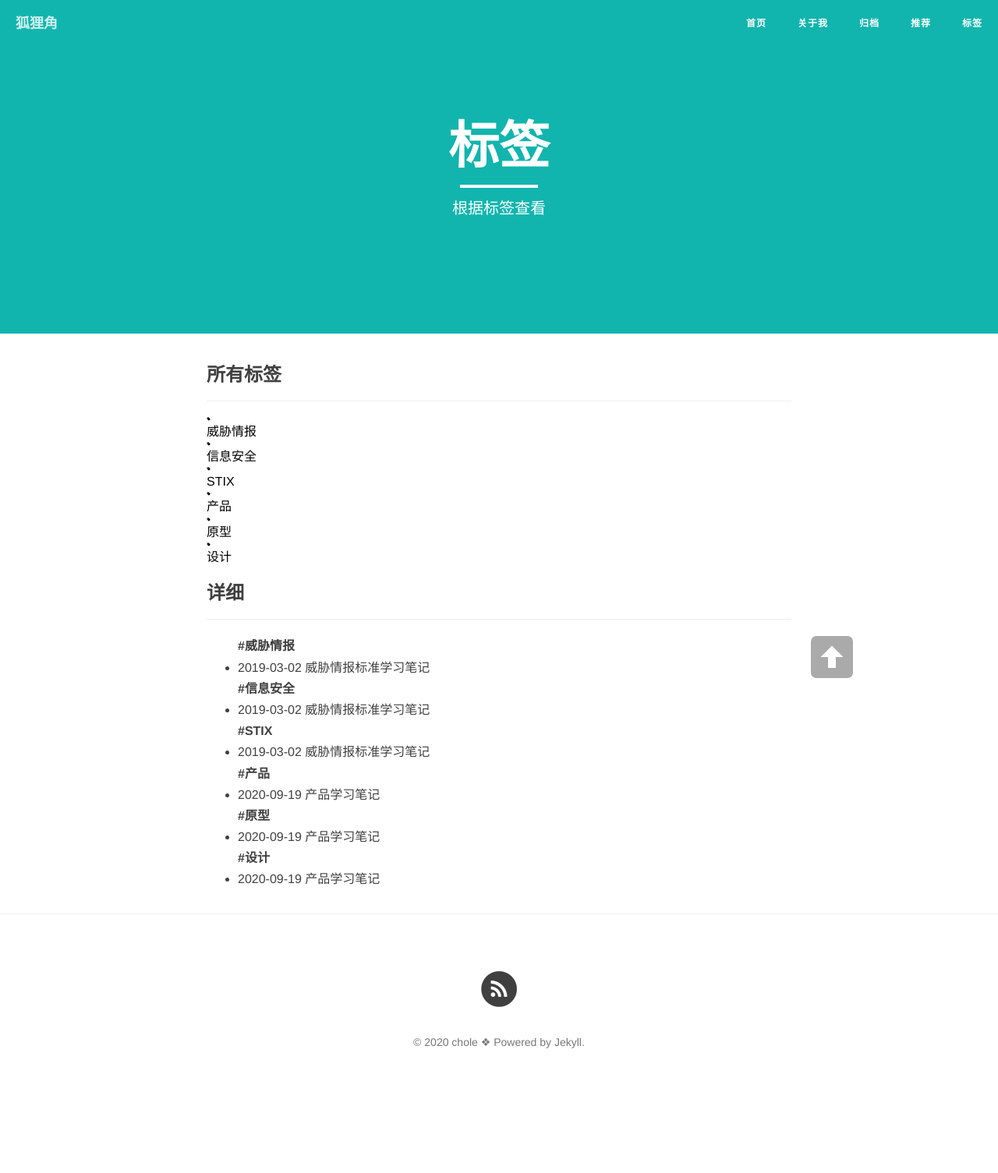
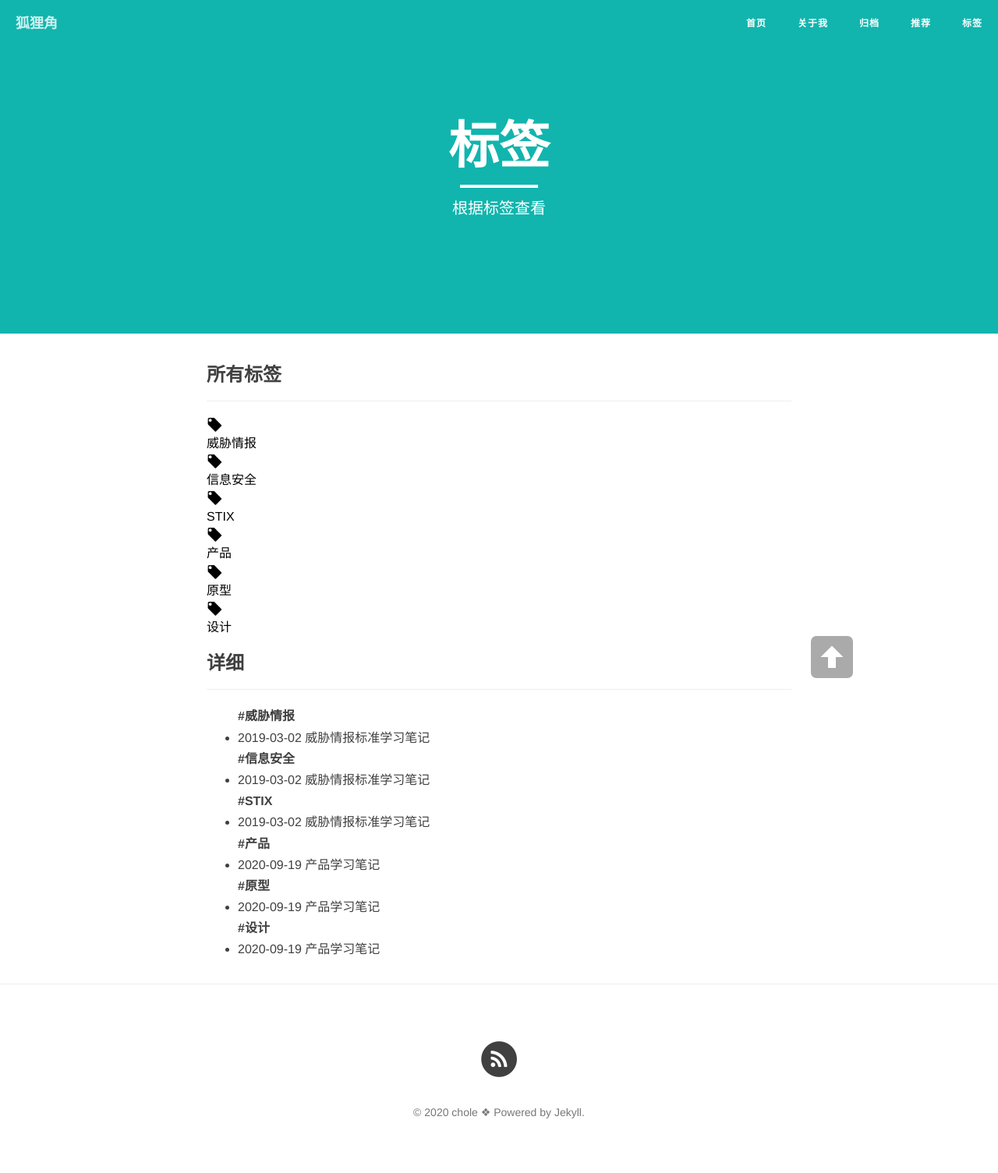
Before and after one commit to lullabypan/lullabypan.github.io, a Jekyll site: the page built from tags.md, in a window 1280 px wide. Shown: the whole page at 78% size. Built offline with Jekyll 4.4.1, drawn with Linux system fonts in a browser that asks for light colours; nearby versions of some CDN libraries; library files that are not in the unit come from our copies; before the commit the page ends 1415 px from its top, so only the background shows below that.

Commit message:
Update tags.md

```diff
--- a/tags.md
+++ b/tags.md
@@ -9,7 +9,7 @@
 --------------------
 <div id='tag_cloud'>
 {% for tag in site.tags %}
- <a style="color:#000000" href="#{{ tag[0] }}" title="{{ tag[0] }}" rel="{{ tag[1].size }}"><img src="/img/标签.png" width=5px height=5px/>{{ tag[0] }}&nbsp;&nbsp;</a>
+ <img src="/img/标签.png" width=20px height=20px/><a style="color:#000000" href="#{{ tag[0] }}" title="{{ tag[0] }}" rel="{{ tag[1].size }}">{{ tag[0] }}&nbsp;&nbsp;</a>
 {% endfor %}
 </div>
 
```
